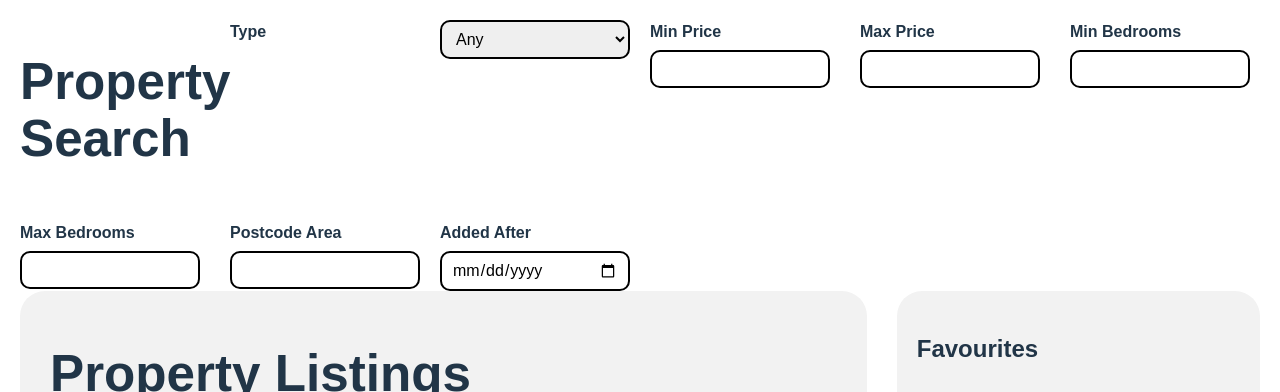
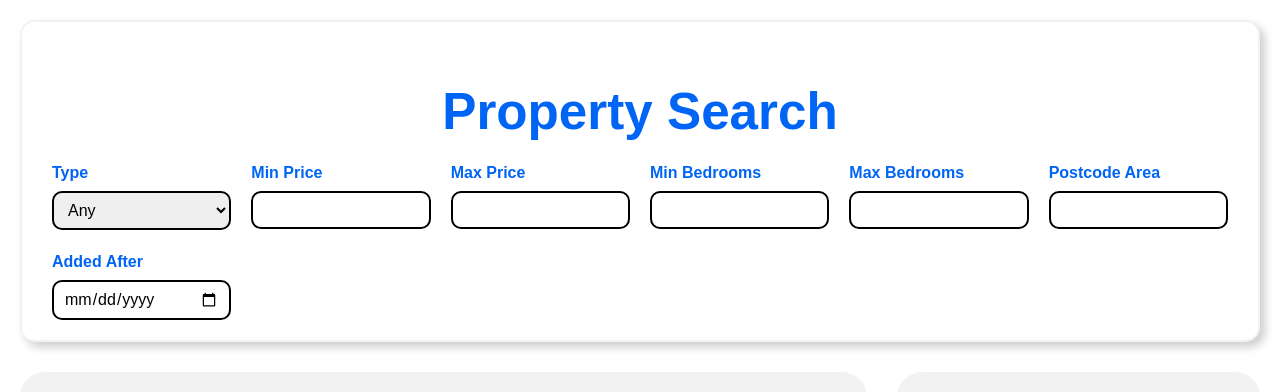
Before and after one commit to Lissa2005/estate-agent-react-app, a React (Vite) app: page / in a window 1280 px wide. Shown: the top 392 px of the page. Built offline with nearby package versions, Linux system fonts and the light colour scheme.

Commit message:
Update SearchBar.jsx

```diff
--- a/src/components/SearchBar.jsx
+++ b/src/components/SearchBar.jsx
@@ -1,58 +1,64 @@
-function SearchBar({ filters,setFilters}) {
+function SearchBar({ filters, setFilters }) {
 
-    function handleChange(event){
+  function handleChange(event) {
+    const { name, value } = event.target;
     setFilters({
-            ...filter,
-            [event.target.name]: event.target.value
+      ...filters,
+      [name]: value
     });
   }
 
-    return(
+  return (
+    <section className="search-container">
+      <h1>Property Search</h1>
+
+      {/* GRID WRAPPER */}
       <div className="filter">
 
-            <h1>Property Search</h1>
-
+        <div>
           <label>Type</label>
-
-            <select name="type" onChange={handleChange}>
+          <select name="type" onChange={handleChange} value={filters.type || ""}>
             <option value="">Any</option>
             <option value="House">House</option>
             <option value="Flat">Flat</option>
+            <option value="Bungalow">Bungalow</option>
+            <option value="Maisonette">Maisonette</option>
           </select>
+        </div>
 
         <div>
           <label>Min Price</label>
-            <input type="number" name="minPrice" onChange={handleChange}/>
+          <input type="number" name="minPrice" onChange={handleChange} />
         </div>
 
         <div>
           <label>Max Price</label>
-            <input type="number" name="maxPrice" onChange={handleChange}/>
+          <input type="number" name="maxPrice" onChange={handleChange} />
         </div>
 
         <div>
           <label>Min Bedrooms</label>
-            <input type="number" name="minBeds" onChange={handleChange}/>
+          <input type="number" name="minBedrooms" onChange={handleChange} />
         </div>
 
         <div>
           <label>Max Bedrooms</label>
-            <input type="number" name="maxBeds" onChange={handleChange}/>
+          <input type="number" name="maxBedrooms" onChange={handleChange} />
         </div>
 
         <div>
           <label>Postcode Area</label>
-            <input type="text" name="posrcode" onChange={handleChange} />
+          <input type="text" name="postcode" onChange={handleChange} />
         </div>
 
         <div>
           <label>Added After</label>
           <input type="date" name="afterDate" onChange={handleChange} />
         </div>
+
       </div>
-
-
+    </section>
   );
 }
 
-export default SearchBar
+export default SearchBar;
```
Lines whose indentation alone changed are shown as unchanged.
